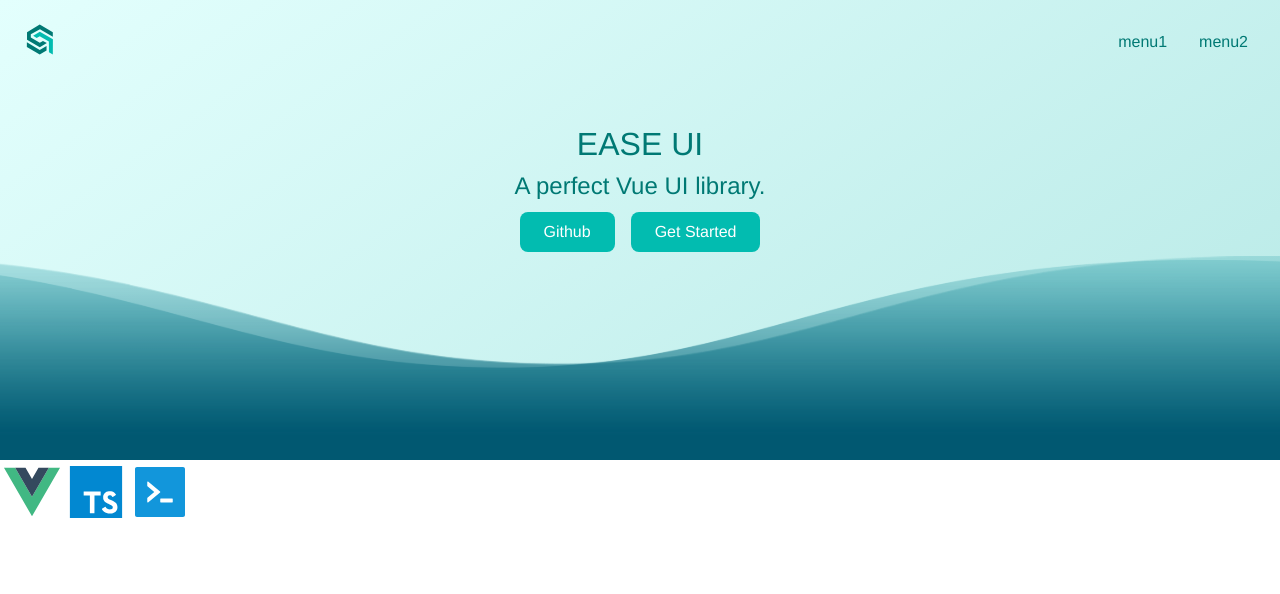
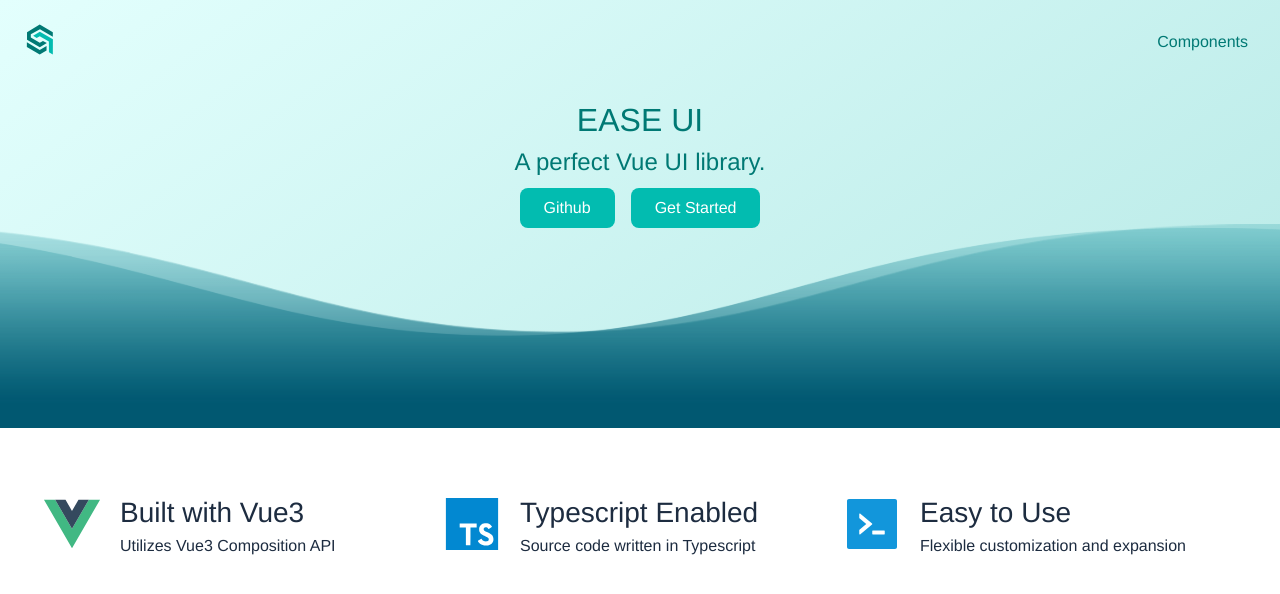
Before and after one commit to L-Qichen/ease-UI, a Vue app: page /#/ in a window 1280 px wide. Shown: the top 594 px of the page. Built offline with nearby package versions, Linux system fonts and the light colour scheme; a web font is replaced by a local one.

Commit message:
added features section on homepage

```diff
--- a/src/components/Topnav.vue
+++ b/src/components/Topnav.vue
@@ -7,8 +7,9 @@
     </div>
     <span class="toggleAside" @click="toggleMenu"></span>
     <ul class="menu">
-      <li>menu1</li>
-      <li>menu2</li>
+      <li>
+        <router-link to="/doc">Components</router-link>
+      </li>
     </ul>
   </div>
 </template>
--- a/src/views/Home.vue
+++ b/src/views/Home.vue
@@ -16,15 +16,29 @@
       </div>
     </div>
     <div class="features">
+      <ul>
+        <li>
           <svg class="icon">
             <use xlink:href="#icon-vue"></use>
           </svg>
+          <h1>Built with Vue3</h1>
+          <p>Utilizes Vue3 Composition API</p>
+        </li>
+        <li>
           <svg class="icon">
             <use xlink:href="#icon-ts"></use>
           </svg>
+          <h1>Typescript Enabled</h1>
+          <p>Source code written in Typescript</p>
+        </li>
+        <li>
           <svg class="icon">
             <use xlink:href="#icon-code"></use>
           </svg>
+          <h1>Easy to Use</h1>
+          <p>Flexible customization and expansion</p>
+        </li>
+      </ul>
     </div>
   </div>
 </template>
@@ -48,7 +62,7 @@ $fontColor: #007974;
 }
 .banner {
   color: $fontColor;
-  padding: 15vh 0 25vh 0;
+  padding: 12vh 0 24vh 0;
   display: flex;
   flex-direction: column;
   justify-content: center;
@@ -109,9 +123,41 @@ $fontColor: #007974;
   }
 }
 .features {
+  margin: 48px auto;
+  width: 400px;
+  @media (min-width: 800px) {
+    width: 800px;
+  }
+  @media (min-width: 1200px) {
+    width: 1200px;
+  }
+  > ul {
+    display: flex;
+    flex-wrap: wrap;
+    > li {
+      width: 400px;
+      margin: 16px 0;
+      display: grid;
+      justify-content: start;
+      align-content: space-between;
+      grid-template-areas:
+        "icon title"
+        "icon text";
+      grid-template-columns: 80px auto;
+      grid-template-rows: 1fr auto;
       > svg {
+        grid-area: icon;
         width: 64px;
         height: 64px;
       }
+      > h1 {
+        grid-area: title;
+        font-size: 28px;
+      }
+      > p {
+        grid-area: text;
+      }
+    }
+  }
 }
 </style>
```
Lines whose indentation alone changed are shown as unchanged.
